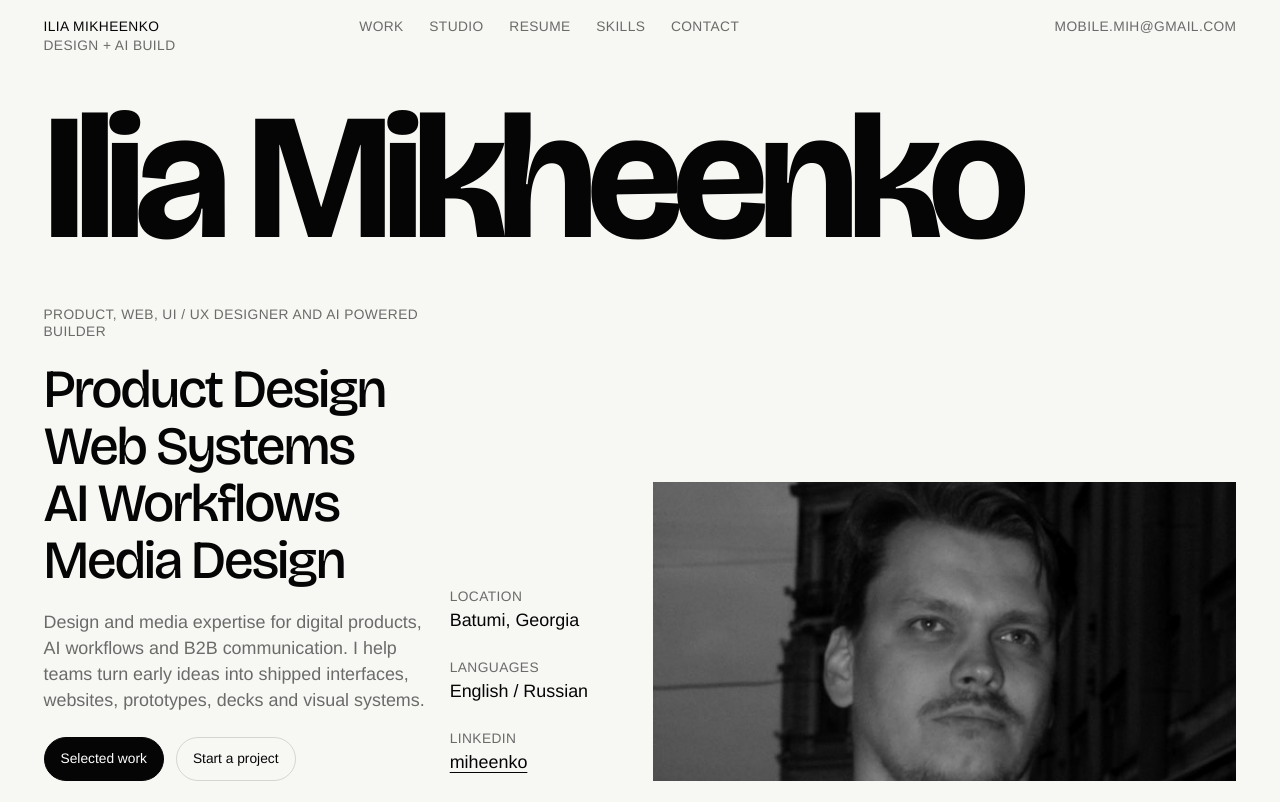
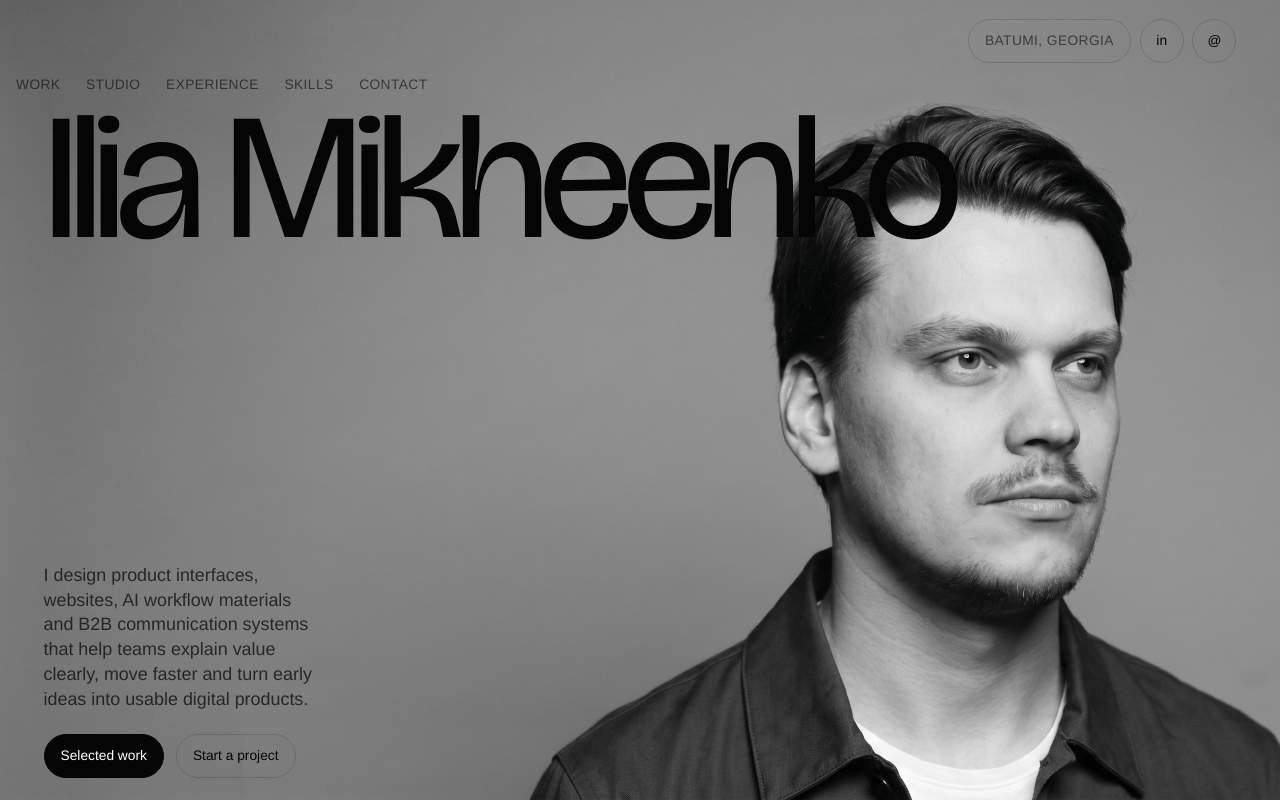
Before and after one commit to miheenko-i/portfolio, a React (Vite) app: page / in a window 1280 px wide. Shown: the top 802 px of the page. Built offline with nearby package versions, Linux system fonts and the light colour scheme; a web font is replaced by a local one.

Commit message:
Refine hero cover and navigation

```diff
--- a/src/main.jsx
+++ b/src/main.jsx
@@ -1,4 +1,4 @@
-import React, { useEffect } from 'react'
+import React, { useEffect, useState } from 'react'
 import { createRoot } from 'react-dom/client'
 import './style.css'
 
@@ -149,6 +149,9 @@ const skillGroups = [
 ]
 
 function App() {
+  const [isScrolled, setIsScrolled] = useState(false)
+  const [isMenuOpen, setIsMenuOpen] = useState(false)
+
   useEffect(() => {
     const elements = document.querySelectorAll('.reveal')
 
@@ -172,45 +175,87 @@ function App() {
     return () => observer.disconnect()
   }, [])
 
+  useEffect(() => {
+    const updateScrollState = () => {
+      setIsScrolled(window.scrollY > 8)
+    }
+
+    updateScrollState()
+    window.addEventListener('scroll', updateScrollState, { passive: true })
+
+    return () => window.removeEventListener('scroll', updateScrollState)
+  }, [])
+
   return (
-    <main className="page">
-      <header className="hero reveal" id="top">
+    <main className={`page ${isScrolled ? 'is-scrolled' : ''} ${isMenuOpen ? 'is-menu-open' : ''}`}>
       <div className="topbar">
         <a className="brand" href="#top" aria-label="Home">
           <span>Ilia Mikheenko</span>
-            <span>Design + AI build</span>
         </a>
 
         <nav className="nav" aria-label="Main navigation">
-            <a href="#work">Work</a>
-            <a href="#studio">Studio</a>
-            <a href="#resume">Resume</a>
-            <a href="#skills">Skills</a>
-            <a href="#contact">Contact</a>
+          <a href="#work" onClick={() => setIsMenuOpen(false)}>
+            Work
+          </a>
+          <a href="#studio" onClick={() => setIsMenuOpen(false)}>
+            Studio
+          </a>
+          <a href="#experience" onClick={() => setIsMenuOpen(false)}>
+            Experience
+          </a>
+          <a href="#skills" onClick={() => setIsMenuOpen(false)}>
+            Skills
+          </a>
+          <a href="#contact" onClick={() => setIsMenuOpen(false)}>
+            Contact
+          </a>
         </nav>
 
-          <a className="mailLink" href="mailto:mobile.mih@gmail.com">
-            mobile.mih@gmail.com
+        <div className="navTools" aria-label="Contact details">
+          <a
+            className="locationLink"
+            href="https://www.google.com/maps/search/?api=1&query=Batumi%2C%20Georgia"
+            target="_blank"
+            rel="noreferrer"
+          >
+            Batumi, Georgia
+          </a>
+          <a
+            className="iconLink"
+            href="https://www.linkedin.com/in/miheenko/"
+            target="_blank"
+            rel="noreferrer"
+            aria-label="LinkedIn"
+          >
+            in
+          </a>
+          <a className="iconLink" href="mailto:mobile.mih@gmail.com" aria-label="Email">
+            @
           </a>
         </div>
+
+        <button
+          className="menuButton"
+          type="button"
+          aria-label="Toggle navigation"
+          aria-expanded={isMenuOpen}
+          onClick={() => setIsMenuOpen((open) => !open)}
+        >
+          <span />
+          <span />
+        </button>
+      </div>
+
+      <header className="hero is-visible" id="top" style={{ '--hero-bg': `url(${asset('/hero-background.jpg')})` }}>
 
         <div className="heroInner">
           <h1>Ilia Mikheenko</h1>
 
           <div className="heroCopy">
-            <p className="eyebrow">Product, Web, UI / UX Designer and AI powered builder</p>
-
-            <ul className="heroServices" aria-label="Core expertise">
-              <li>Product Design</li>
-              <li>Web Systems</li>
-              <li>AI Workflows</li>
-              <li>Media Design</li>
-            </ul>
-
             <p className="heroLead">
-              Design and media expertise for digital products, AI workflows and B2B
-              communication. I help teams turn early ideas into shipped interfaces, websites,
-              prototypes, decks and visual systems.
+              I design product interfaces, websites, AI workflow materials and B2B communication
+              systems that help teams explain value clearly, move faster and turn early ideas into
+              usable digital products.
             </p>
 
             <div className="heroActions">
@@ -218,61 +263,8 @@ function App() {
               <a href="mailto:mobile.mih@gmail.com">Start a project</a>
             </div>
           </div>
-
-          <aside className="heroFacts" aria-label="Profile details">
-            <dl>
-              <div>
-                <dt>Location</dt>
-                <dd>Batumi, Georgia</dd>
-              </div>
-              <div>
-                <dt>Languages</dt>
-                <dd>English / Russian</dd>
-              </div>
-              <div>
-                <dt>LinkedIn</dt>
-                <dd>
-                  <a href="https://www.linkedin.com/in/miheenko/" target="_blank" rel="noreferrer">
-                    miheenko
-                  </a>
-                </dd>
-              </div>
-            </dl>
-          </aside>
-
-          <figure className="heroMedia" aria-label="Ilya Mikheenko portrait">
-            <img src={asset('/profile.png')} alt="Ilya Mikheenko portrait" />
-          </figure>
         </div>
       </header>
-
-      <section className="statement reveal">
-        <p className="storyText">
-          I started with{' '}
-          <button className="storyHotspot" type="button">
-            HTML pages after school
-            <span className="inlinePreview preview-html" aria-hidden="true" />
-          </button>
-          , and at university took my first paid design jobs: outdoor ads, print materials and
-          business cards.{' '}
-          <button className="storyHotspot" type="button">
-            Print and street advertising
-            <span className="inlinePreview preview-print" aria-hidden="true" />
-          </button>{' '}
-          taught me craft, production and real-world deadlines; a{' '}
-          <button className="storyHotspot" type="button">
-            mobile startup
-            <span className="inlinePreview preview-mobile" aria-hidden="true" />
-          </button>{' '}
-          brought me into product work; international consulting made me sharper and calmer in
-          complex teams; and later startup collaborations made me better at helping people turn{' '}
-          <button className="storyHotspot" type="button">
-            early ideas into useful systems
-            <span className="inlinePreview preview-product" aria-hidden="true" />
-          </button>
-          .
-        </p>
-      </section>
 
       <section className="section workSection" id="work">
         <div className="sectionHead reveal">
@@ -314,9 +306,14 @@ function App() {
         </div>
       </section>
 
-      <section className="section resumeSection" id="resume">
+      <section className="section resumeSection" id="experience">
         <div className="sectionHead reveal">
-          <h2>Resume</h2>
+          <h2>Experience</h2>
+          <p className="sectionIntro">
+            I started with HTML after school and learned design through real work: print, outdoor
+            ads, mobile products, consulting and startups. That mix made me practical, calm with
+            complexity and focused on turning rough ideas into things teams can actually use.
+          </p>
         </div>
 
         <div className="resumeList">
--- a/src/style.css
+++ b/src/style.css
@@ -56,7 +56,6 @@ h1,
 h2,
 h3,
 h4,
-.heroServices,
 .storyText,
 .contactGrid > p,
 .links a {
@@ -70,30 +69,46 @@ h4,
 }
 
 .hero,
-.statement,
 .section,
 .contact {
   width: 100%;
 }
 
-.statement,
 .section,
 .contact {
   padding-inline: var(--page);
 }
 
+.workSection {
+  background: var(--bg);
+}
+
 .topbar {
+  position: fixed;
+  top: 0;
+  left: 0;
+  z-index: 20;
+  width: 100%;
   min-height: 80px;
   display: grid;
-  grid-template-columns: minmax(180px, 3fr) minmax(300px, 6fr) minmax(180px, 3fr);
+  grid-template-columns: minmax(180px, 1fr) auto minmax(180px, 1fr);
   align-items: start;
   gap: 1px;
-  padding-block: 1.2rem;
+  padding: 1.2rem var(--page);
+  background: rgba(247, 247, 244, 0);
+  transition:
+    min-height 260ms ease,
+    padding-block 260ms ease,
+    background-color 260ms ease,
+    backdrop-filter 260ms ease,
+    box-shadow 260ms ease;
 }
 
 .brand,
 .nav,
-.mailLink,
+.navTools,
+.locationLink,
+.iconLink,
 .eyebrow,
 .workMeta,
 .company,
@@ -110,14 +125,21 @@ h4,
   display: grid;
   gap: 0.12rem;
   width: max-content;
+  min-width: 11rem;
+  opacity: 0;
+  pointer-events: none;
+  transform: translateY(-0.35rem);
+  transition:
+    opacity 220ms ease,
+    transform 260ms cubic-bezier(0.22, 1, 0.36, 1);
 }
 
 .brand span:first-child {
-  color: var(--accent);
+  color: var(--text);
 }
 
 .brand span:last-child,
-.mailLink,
+.locationLink,
 .nav a,
 .eyebrow,
 .workMeta,
@@ -131,23 +153,50 @@ h4,
 }
 
 .nav {
+  position: absolute;
+  top: 1.2rem;
+  left: var(--page);
   display: flex;
   flex-wrap: wrap;
   justify-content: flex-start;
   gap: clamp(1rem, 2vw, 2rem);
-  padding-left: 1rem;
-  border-left: 1px solid var(--line);
+  padding-left: 0;
+  border-left: 0;
+  transform: translateX(0);
+  transition:
+    left 360ms cubic-bezier(0.22, 1, 0.36, 1),
+    top 260ms ease,
+    transform 360ms cubic-bezier(0.22, 1, 0.36, 1);
+}
+
+.navTools {
+  grid-column: 3;
+  justify-self: end;
+  display: inline-flex;
+  align-items: center;
+  gap: 0.55rem;
+  opacity: 1;
+  pointer-events: auto;
+  transform: translateY(0);
+  transition:
+    opacity 220ms ease,
+    transform 260ms cubic-bezier(0.22, 1, 0.36, 1);
+}
+
+.menuButton {
+  display: none;
 }
 
 .nav a,
-.mailLink,
+.locationLink,
+.iconLink,
 .links a {
   position: relative;
   transition: color 180ms ease;
 }
 
 .nav a::after,
-.mailLink::after,
+.locationLink::after,
 .links a::after {
   content: '';
   position: absolute;
@@ -162,20 +211,86 @@ h4,
 }
 
 .nav a:hover,
-.mailLink:hover,
+.locationLink:hover,
+.iconLink:hover,
 .links a:hover {
   color: var(--text);
 }
 
 .nav a:hover::after,
-.mailLink:hover::after,
+.locationLink:hover::after,
 .links a:hover::after {
   transform: scaleX(1);
   transform-origin: left;
 }
 
-.mailLink {
-  justify-self: end;
+.locationLink {
+  display: inline-flex;
+  align-items: center;
+  min-height: 2.75rem;
+  padding: 0.75rem 1rem 0.82rem;
+  border: 1px solid var(--line);
+  border-radius: 999px;
+  white-space: nowrap;
+  background: transparent;
+  line-height: 1;
+  transition:
+    color 180ms ease,
+    background-color 180ms ease,
+    border-color 180ms ease,
+    transform 180ms ease;
+}
+
+.iconLink {
+  display: inline-grid;
+  place-items: center;
+  width: 2.75rem;
+  height: 2.75rem;
+  border: 1px solid var(--line);
+  border-radius: 999px;
+  color: var(--text);
+  text-transform: none;
+  letter-spacing: 0;
+  font-weight: 500;
+  background: transparent;
+  transition:
+    color 180ms ease,
+    background-color 180ms ease,
+    border-color 180ms ease,
+    transform 180ms ease;
+}
+
+.locationLink:hover,
+.iconLink:hover {
+  border-color: var(--text);
+  background: #ffffff;
+  color: var(--text);
+  transform: translateY(-1px);
+}
+
+.page.is-scrolled .topbar {
+  min-height: 64px;
+  padding-block: 0.9rem;
+  background: rgba(247, 247, 244, 0.84);
+  backdrop-filter: blur(18px);
+  box-shadow: 0 1px 0 rgba(5, 5, 5, 0.06);
+}
+
+.page.is-scrolled .brand {
+  opacity: 1;
+  pointer-events: auto;
+  transform: translateY(0);
+}
+
+.page.is-scrolled .nav {
+  left: calc(var(--page) + 13rem);
+  top: 0.9rem;
+  justify-content: flex-start;
+  transform: translateX(0);
+}
+
+.page.is-scrolled .hero .topbar {
+  color: var(--text);
 }
 
 .hero {
@@ -183,15 +298,15 @@ h4,
   min-height: 100svh;
   width: 100%;
   display: grid;
-  grid-template-rows: auto 1fr;
   margin-top: 0;
   overflow: hidden;
   isolation: isolate;
-  background: #f7f7f4;
+  background:
+    var(--hero-bg) left center / cover no-repeat,
+    #f7f7f4;
   color: var(--text);
 }
 
-.hero .topbar,
 .heroInner {
   width: 100%;
   margin-inline: auto;
@@ -215,30 +330,20 @@ h4,
   display: none;
 }
 
-.heroMedia img {
-  width: 100%;
-  height: 100%;
-  display: block;
-  object-fit: cover;
-  object-position: 52% 28%;
-  filter: grayscale(1) contrast(1.05);
-}
-
 .hero .topbar {
-  position: relative;
   z-index: 2;
 }
 
 .hero .brand span:first-child,
 .hero .nav a:hover,
-.hero .mailLink:hover {
+.hero .locationLink:hover,
+.hero .iconLink:hover {
   color: var(--text);
 }
 
 .hero .brand span:last-child,
-.hero .mailLink,
-.hero .nav a,
-.hero .eyebrow {
+.hero .locationLink,
+.hero .nav a {
   color: var(--muted);
 }
 
@@ -256,11 +361,11 @@ h4,
   column-gap: clamp(1rem, 2vw, 2.5rem);
   row-gap: clamp(1rem, 2vw, 2.25rem);
   align-items: end;
-  padding-block: clamp(0.85rem, 1.7vw, 1.8rem) clamp(0.85rem, 1.7vw, 1.8rem);
+  padding-block: clamp(5rem, 8vw, 7rem) clamp(0.85rem, 1.7vw, 1.8rem);
 }
 
 .heroCopy {
-  grid-column: 1 / span 5;
+  grid-column: 1 / span 4;
   grid-row: 3;
   align-self: end;
   min-width: 0;
@@ -276,7 +381,7 @@ h1 {
   font-size: var(--s4);
   line-height: 0.98;
   letter-spacing: -0.045em;
-  font-weight: 700;
+  font-weight: 400;
   text-wrap: balance;
 }
 
@@ -302,24 +407,11 @@ h1 {
 }
 
 .hero .heroLead {
-  max-width: 420px;
-  color: var(--muted);
-  font-size: var(--s0);
-  line-height: 1.45;
+  max-width: 500px;
+  color: rgba(5, 5, 5, 0.72);
+  font-size: clamp(1.12rem, 1.4vw, 1.55rem);
+  line-height: 1.38;
   letter-spacing: 0;
-}
-
-.heroServices {
-  display: grid;
-  gap: 0.08em;
-  margin: 0;
-  padding: 0;
-  list-style: none;
-  color: var(--text);
-  font-size: clamp(2.35rem, 4.2vw, 5rem);
-  line-height: 0.98;
-  letter-spacing: -0.04em;
-  font-weight: 500;
 }
 
 .heroActions {
@@ -377,135 +469,35 @@ h1 {
   background: #ffffff;
 }
 
-.heroFacts {
-  grid-column: 5 / span 2;
-  grid-row: 3;
-  align-self: end;
-  justify-self: stretch;
-  background: transparent;
-  border-top: 0;
-  border-bottom: 0;
-  padding-top: 0;
-}
-
-.heroFacts dl {
-  display: grid;
-  gap: 0.8rem;
-  margin: 0;
-}
-
-.heroFacts div {
-  display: grid;
-  gap: 0.24rem;
-  padding-block: 0.48rem;
-  border-bottom: 0;
-}
-
-.heroFacts div:last-child {
-  border-bottom: 0;
-}
-
-.heroFacts dt,
-.heroFacts dd {
-  margin: 0;
-}
-
-.heroFacts dt {
-  color: var(--muted);
-  font-size: var(--s-1);
-  line-height: 1.2;
-  letter-spacing: 0.03em;
-  text-transform: uppercase;
-}
-
-.heroFacts dd {
-  color: var(--text);
-  font-size: var(--s0);
-  line-height: 1.25;
-}
-
-.heroFacts a {
-  text-decoration: underline;
-  text-decoration-thickness: 1px;
-  text-underline-offset: 0.22em;
-}
-
-.heroMedia {
-  grid-column: 7 / -1;
-  grid-row: 3;
-  align-self: end;
-  justify-self: end;
-  width: min(100%, 49vw);
-  aspect-ratio: 16 / 8.2;
-  overflow: hidden;
-  background: #ececea;
-}
-
-.hero .brand,
 .hero .nav,
-.hero .mailLink,
-.hero .eyebrow,
 .hero h1,
-.heroServices,
 .heroLead,
-.heroActions,
-.heroFacts,
-.heroMedia {
+.heroActions {
   opacity: 0;
   transform: translateY(1rem);
 }
 
-.hero.is-visible .brand,
 .hero.is-visible .nav,
-.hero.is-visible .mailLink,
-.hero.is-visible .eyebrow,
 .hero.is-visible h1,
-.hero.is-visible .heroServices,
 .hero.is-visible .heroLead,
-.hero.is-visible .heroActions,
-.hero.is-visible .heroFacts,
-.hero.is-visible .heroMedia {
+.hero.is-visible .heroActions {
   animation: heroReveal 720ms cubic-bezier(0.22, 1, 0.36, 1) forwards;
 }
 
-.hero.is-visible .brand {
+.hero.is-visible .nav {
   animation-delay: 80ms;
 }
 
-.hero.is-visible .nav {
-  animation-delay: 130ms;
-}
-
-.hero.is-visible .mailLink {
-  animation-delay: 170ms;
-}
-
-.hero.is-visible .eyebrow {
-  animation-delay: 210ms;
-}
-
 .hero.is-visible h1 {
-  animation-delay: 280ms;
-}
-
-.hero.is-visible .heroServices {
-  animation-delay: 340ms;
+  animation-delay: 220ms;
 }
 
 .hero.is-visible .heroLead {
-  animation-delay: 390ms;
+  animation-delay: 300ms;
 }
 
 .hero.is-visible .heroActions {
-  animation-delay: 450ms;
-}
-
-.hero.is-visible .heroFacts {
-  animation-delay: 500ms;
-}
-
-.hero.is-visible .heroMedia {
-  animation-delay: 320ms;
+  animation-delay: 370ms;
 }
 
 @keyframes heroReveal {
@@ -518,25 +510,6 @@ h1 {
     opacity: 1;
     transform: translateY(0);
   }
-}
-
-.statement {
-  min-height: 100svh;
-  display: grid;
-  grid-template-columns: repeat(12, minmax(0, 1fr));
-  column-gap: clamp(1rem, 2vw, 2.5rem);
-  align-items: center;
-  padding-block: clamp(5rem, 10vw, 9rem);
-}
-
-.storyText {
-  grid-column: 4 / span 6;
-  max-width: none;
-  font-size: clamp(3rem, 4.9vw, 6.3rem);
-  line-height: 1.08;
-  letter-spacing: -0.035em;
-  font-weight: 400;
-  text-wrap: pretty;
 }
 
 .storyHotspot {
@@ -739,7 +712,17 @@ h1 {
   font-size: clamp(4.8rem, 13.2vw, 16rem);
   line-height: 0.9;
   letter-spacing: -0.055em;
-  font-weight: 700;
+  font-weight: 400;
+}
+
+.sectionIntro {
+  grid-column: 4 / span 6;
+  max-width: 920px;
+  margin-top: clamp(1.5rem, 3vw, 3rem);
+  color: var(--muted);
+  font-size: clamp(1.12rem, 1.4vw, 1.55rem);
+  line-height: 1.38;
+  letter-spacing: 0;
 }
 
 .skillsHead h2 {
@@ -799,7 +782,7 @@ h1 {
   font-size: clamp(2.4rem, 5vw, 6.4rem);
   line-height: 0.98;
   letter-spacing: -0.04em;
-  font-weight: 600;
+  font-weight: 400;
 }
 
 .resumeItem h3 {
@@ -1065,16 +1048,6 @@ h1 {
     grid-column: 1 / span 6;
     padding-right: 0;
   }
-
-  .heroFacts {
-    grid-column: 1 / span 6;
-  }
-
-  .heroMedia {
-    grid-column: 7 / -1;
-    width: 100%;
-    aspect-ratio: 16 / 10;
-  }
 }
 
 @media (max-width: 820px) {
@@ -1088,7 +1061,8 @@ h1 {
   }
 
   .topbar {
-    grid-template-columns: 1fr;
+    grid-template-columns: 1fr auto;
+    align-items: start;
     gap: 1rem;
   }
 
@@ -1096,8 +1070,20 @@ h1 {
     justify-content: flex-start;
   }
 
-  .mailLink {
+  .navTools {
+    position: fixed;
+    left: var(--page);
+    right: var(--page);
+    top: calc(4.8rem + 14.8rem);
+    z-index: 19;
     justify-self: start;
+    justify-content: flex-start;
+    opacity: 0;
+    pointer-events: none;
+    transform: translateY(-0.65rem);
+    transition:
+      opacity 180ms ease,
+      transform 220ms cubic-bezier(0.22, 1, 0.36, 1);
   }
 
   .hero {
@@ -1121,8 +1107,6 @@ h1 {
   }
 
   .heroCopy,
-  .heroFacts,
-  .heroMedia,
   .sectionHead h2,
   .workPreview,
   .workInfo,
@@ -1137,8 +1121,77 @@ h1 {
   }
 
   .nav {
-    padding-left: 0;
-    border-left: 0;
+    position: fixed;
+    left: var(--page);
+    right: var(--page);
+    top: 4.8rem;
+    z-index: 19;
+    display: grid;
+    gap: 0.35rem;
+    padding: 1rem 0;
+    border-top: 1px solid var(--line-strong);
+    border-bottom: 1px solid var(--line);
+    background: rgba(247, 247, 244, 0.96);
+    opacity: 0;
+    pointer-events: none;
+    transform: translateY(-0.65rem);
+    transition:
+      opacity 180ms ease,
+      transform 220ms cubic-bezier(0.22, 1, 0.36, 1);
+  }
+
+  .nav a {
+    color: var(--text);
+    font-size: clamp(2rem, 10vw, 3.5rem);
+    line-height: 0.95;
+    letter-spacing: -0.055em;
+    text-transform: none;
+  }
+
+  .page.is-menu-open .nav,
+  .page.is-menu-open .navTools {
+    opacity: 1;
+    pointer-events: auto;
+    transform: translateY(0);
+  }
+
+  .menuButton {
+    position: relative;
+    z-index: 21;
+    display: grid;
+    place-items: center;
+    width: 2.5rem;
+    height: 2.5rem;
+    border: 1px solid var(--line);
+    border-radius: 999px;
+    background: rgba(247, 247, 244, 0.7);
+    cursor: pointer;
+  }
+
+  .menuButton span {
+    grid-area: 1 / 1;
+    width: 1rem;
+    height: 1px;
+    background: var(--text);
+    transition:
+      transform 180ms ease,
+      opacity 180ms ease;
+  }
+
+  .menuButton span:first-child {
+    transform: translateY(-0.18rem);
+  }
+
+  .menuButton span:last-child {
+    transform: translateY(0.18rem);
+  }
+
+  .page.is-menu-open .menuButton span:first-child {
+    transform: rotate(45deg);
+  }
+
+  .page.is-menu-open .menuButton span:last-child {
+    transform: rotate(-45deg);
   }
 
   .hero .topbar {
@@ -1146,19 +1199,8 @@ h1 {
   }
 
   .hero .nav {
-    max-width: 100%;
-    gap: 0.85rem;
-  }
-
-  .heroMedia {
-    width: min(100%, 420px);
-    justify-self: start;
-    aspect-ratio: 4 / 3;
-    order: 3;
-  }
-
-  .heroMedia img {
-    object-position: 52% 28%;
+    max-width: none;
+    gap: 0.35rem;
   }
 
   .hero h1 {
@@ -1180,32 +1222,6 @@ h1 {
     grid-row: auto;
   }
 
-  .heroFacts {
-    order: 4;
-    max-width: 24rem;
-    margin-top: 0;
-    grid-row: auto;
-  }
-
-  .heroFacts dl {
-    display: flex;
-    flex-wrap: wrap;
-  }
-
-  .heroServices {
-    font-size: clamp(2rem, 10vw, 3.2rem);
-    line-height: 1;
-  }
-
-  .heroMedia {
-    grid-row: auto;
-  }
-
-  .heroFacts div {
-    grid-template-columns: 1fr;
-    gap: 0.25rem;
-  }
-
   .workPreview {
     justify-self: start;
     width: min(82vw, 320px);
@@ -1217,16 +1233,9 @@ h1 {
     transform: scale(1.04);
   }
 
-  .statement,
   .section,
   .contact {
     padding-inline: var(--page);
-  }
-
-  .statement {
-    min-height: auto;
-    grid-template-columns: 1fr;
-    padding-block: 5.5rem;
   }
 
   .storyText {
```
Also changed, not shown: public/hero-background.jpg (added). Lines whose indentation alone changed are shown as unchanged.
